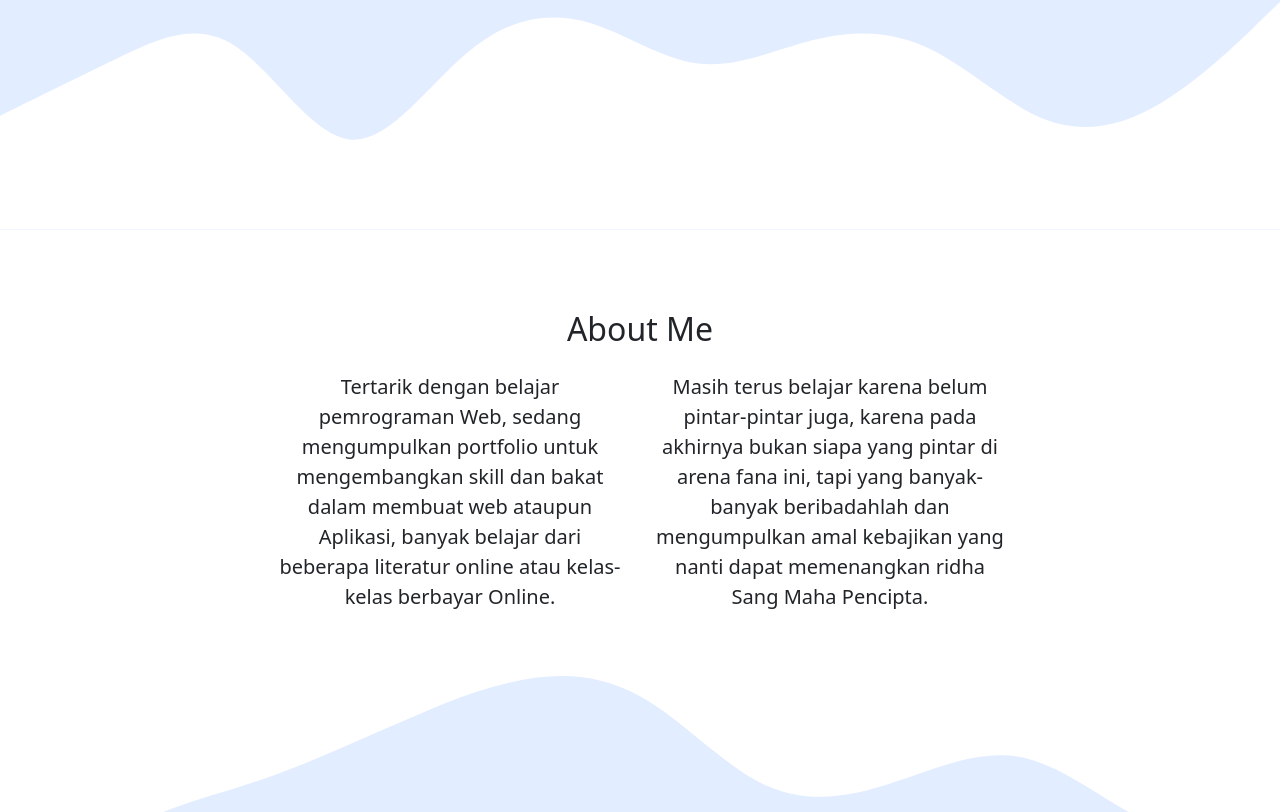
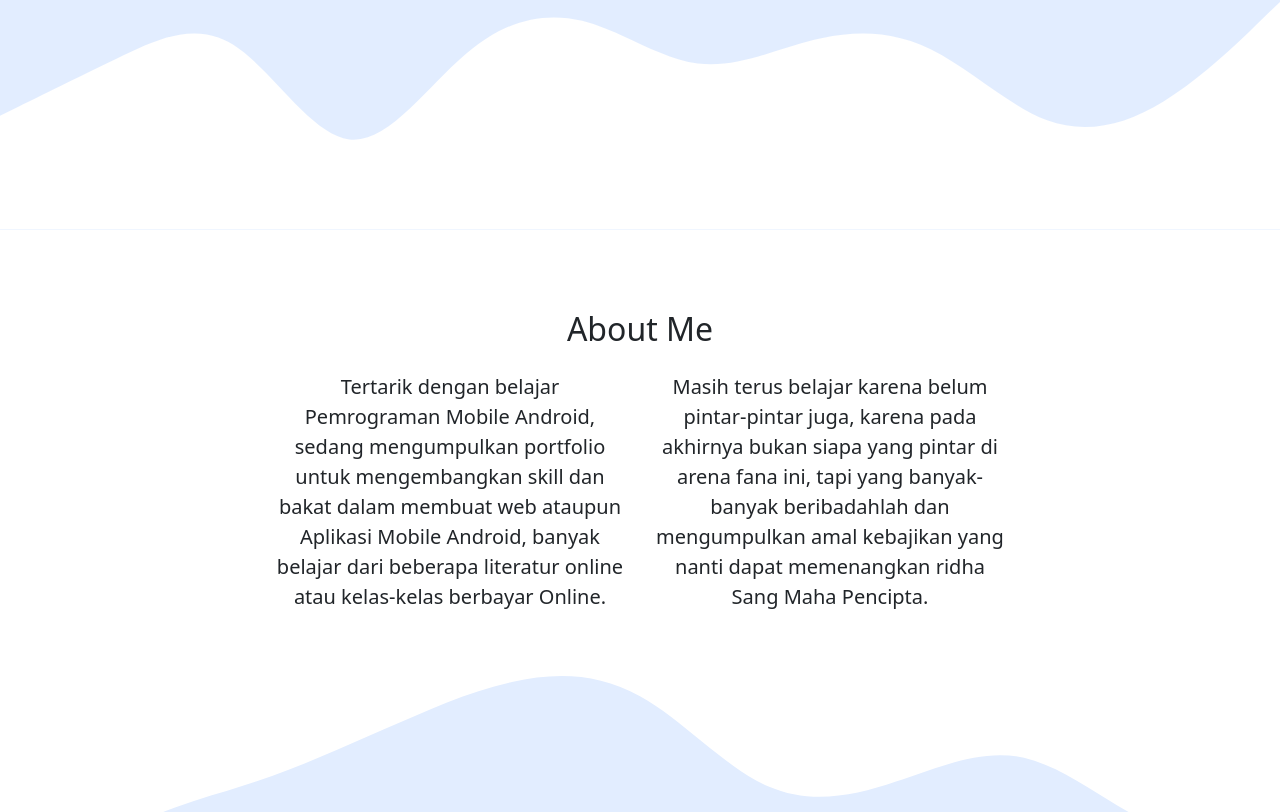
Before and after one commit to s4llm4n/s4llm4n.github.io, a plain HTML site: page index.html in a window 1280 px wide. Shown: the part 472-1284 px from the top of the page. Drawn offline with nearby package versions, Linux system fonts and the light colour scheme.

Commit message:
commit pull

```diff
--- a/index.html
+++ b/index.html
@@ -72,7 +72,7 @@
         <div class="row justify-content-center fs-5 text-center">
           <div class="col-md-4 mb-3">
             <p>
-              Tertarik dengan belajar pemrograman Web, sedang mengumpulkan portfolio untuk mengembangkan skill dan bakat dalam membuat web ataupun Aplikasi, banyak belajar dari beberapa literatur online atau kelas-kelas berbayar Online.</p>
+              Tertarik dengan belajar Pemrograman Mobile Android, sedang mengumpulkan portfolio untuk mengembangkan skill dan bakat dalam membuat web ataupun Aplikasi Mobile Android, banyak belajar dari beberapa literatur online atau kelas-kelas berbayar Online.</p>
           </div>
           <div class="col-md-4 mb-3">
             <p>Masih terus belajar karena belum pintar-pintar juga, karena pada akhirnya bukan siapa yang pintar di arena fana ini, tapi yang banyak-banyak beribadahlah dan mengumpulkan amal kebajikan yang nanti dapat memenangkan ridha Sang Maha Pencipta.</p>
```
